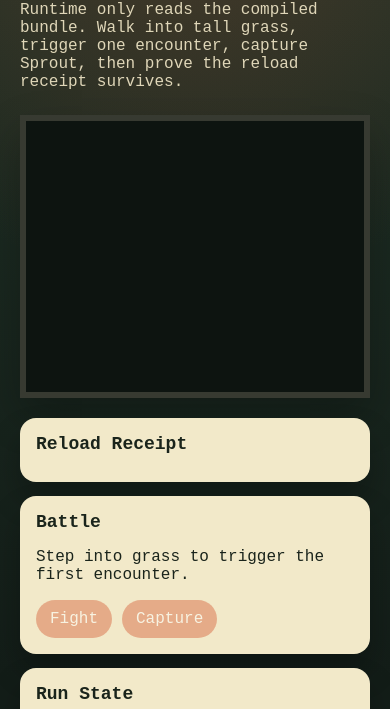
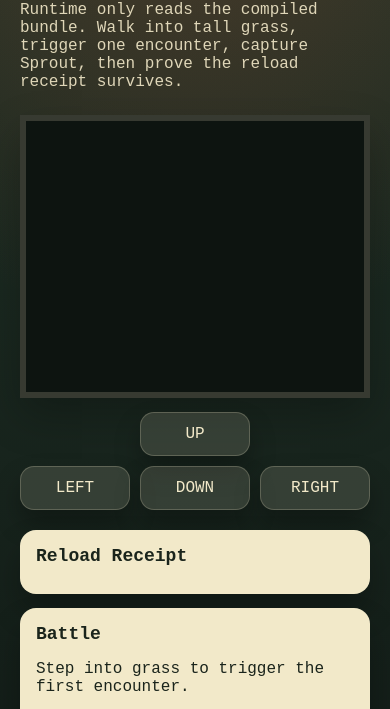
Before and after one commit to wimterrr/pixel-monster-no-engine, a website with bundled scripts: page index.html in a window 390 px wide. Shown: the part 103-812 px from the top of the page. Built offline with nearby package versions, Linux system fonts and the light colour scheme; files whose address does not match are found by name.

Commit message:
Add mobile touch controls

```diff
--- a/docs/src/styles.css
+++ b/docs/src/styles.css
@@ -70,6 +70,47 @@ body {
   box-shadow: 0 18px 40px var(--shadow);
   image-rendering: pixelated;
   background: #0d1410;
+  touch-action: none;
+}
+
+.stage {
+  display: grid;
+  gap: 14px;
+}
+
+.mobile-controls {
+  display: none;
+  gap: 10px;
+  grid-template-columns: repeat(3, minmax(0, 1fr));
+  grid-template-areas:
+    ". up ."
+    "left down right";
+}
+
+.dpad {
+  border-radius: 14px;
+  background: rgba(242, 233, 201, 0.14);
+  border: 1px solid rgba(242, 233, 201, 0.22);
+  color: var(--panel);
+  box-shadow: 0 14px 26px rgba(0, 0, 0, 0.28);
+  padding: 12px 10px;
+  touch-action: none;
+}
+
+.dpad.up {
+  grid-area: up;
+}
+
+.dpad.left {
+  grid-area: left;
+}
+
+.dpad.down {
+  grid-area: down;
+}
+
+.dpad.right {
+  grid-area: right;
 }
 
 .panel {
@@ -120,6 +161,7 @@ button {
   color: white;
   font: inherit;
   cursor: pointer;
+  touch-action: manipulation;
 }
 
 button:disabled {
@@ -150,4 +192,8 @@ button:disabled {
   .playfield {
     grid-template-columns: 1fr;
   }
+
+  .mobile-controls {
+    display: grid;
+  }
 }
--- a/index.html
+++ b/index.html
@@ -17,7 +17,15 @@
         </p>
       </section>
       <section class="playfield">
-        <canvas id="game" width="320" height="256" aria-label="Route01 canvas"></canvas>
+        <div class="stage">
+          <canvas id="game" width="320" height="256" aria-label="Route01 canvas"></canvas>
+          <div class="mobile-controls" role="group" aria-label="Movement controls">
+            <button class="dpad up" data-move="up" type="button">UP</button>
+            <button class="dpad left" data-move="left" type="button">LEFT</button>
+            <button class="dpad down" data-move="down" type="button">DOWN</button>
+            <button class="dpad right" data-move="right" type="button">RIGHT</button>
+          </div>
+        </div>
         <aside class="panel">
           <div class="card">
             <h2>Reload Receipt</h2>
--- a/src/main.js
+++ b/src/main.js
@@ -11,6 +11,7 @@ const fightButton = document.querySelector("#fight-btn");
 const captureButton = document.querySelector("#capture-btn");
 const saveButton = document.querySelector("#save-btn");
 const reloadButton = document.querySelector("#reload-btn");
+const moveButtons = Array.from(document.querySelectorAll("[data-move]"));
 
 function createInitialState(bundle) {
   const startCheckpoint = bundle.checkpoints.find(
@@ -135,6 +136,11 @@ function movePlayer(state, dx, dy) {
   }
 }
 
+function attemptMove(state, dx, dy) {
+  movePlayer(state, dx, dy);
+  syncUi(state);
+}
+
 function resolveFight(state) {
   if (!state.battle) {
     return;
@@ -229,9 +235,48 @@ window.addEventListener("keydown", (event) => {
   }
 
   event.preventDefault();
-  movePlayer(state, move[0], move[1]);
-  syncUi(state);
+  attemptMove(state, move[0], move[1]);
 });
+
+const buttonMoves = {
+  up: [0, -1],
+  down: [0, 1],
+  left: [-1, 0],
+  right: [1, 0]
+};
+
+let moveInterval = null;
+
+function stopMoveRepeat() {
+  if (moveInterval) {
+    clearInterval(moveInterval);
+    moveInterval = null;
+  }
+}
+
+function startMoveRepeat(dx, dy) {
+  stopMoveRepeat();
+  attemptMove(state, dx, dy);
+  moveInterval = setInterval(() => attemptMove(state, dx, dy), 140);
+}
+
+for (const button of moveButtons) {
+  const dir = button.dataset.move;
+  const move = buttonMoves[dir];
+  if (!move) {
+    continue;
+  }
+
+  button.addEventListener("pointerdown", (event) => {
+    event.preventDefault();
+    button.setPointerCapture?.(event.pointerId);
+    startMoveRepeat(move[0], move[1]);
+  });
+
+  button.addEventListener("pointerup", stopMoveRepeat);
+  button.addEventListener("pointercancel", stopMoveRepeat);
+  button.addEventListener("pointerleave", stopMoveRepeat);
+}
 
 fightButton.addEventListener("click", () => {
   resolveFight(state);
--- a/src/styles.css
+++ b/src/styles.css
@@ -70,6 +70,47 @@ body {
   box-shadow: 0 18px 40px var(--shadow);
   image-rendering: pixelated;
   background: #0d1410;
+  touch-action: none;
+}
+
+.stage {
+  display: grid;
+  gap: 14px;
+}
+
+.mobile-controls {
+  display: none;
+  gap: 10px;
+  grid-template-columns: repeat(3, minmax(0, 1fr));
+  grid-template-areas:
+    ". up ."
+    "left down right";
+}
+
+.dpad {
+  border-radius: 14px;
+  background: rgba(242, 233, 201, 0.14);
+  border: 1px solid rgba(242, 233, 201, 0.22);
+  color: var(--panel);
+  box-shadow: 0 14px 26px rgba(0, 0, 0, 0.28);
+  padding: 12px 10px;
+  touch-action: none;
+}
+
+.dpad.up {
+  grid-area: up;
+}
+
+.dpad.left {
+  grid-area: left;
+}
+
+.dpad.down {
+  grid-area: down;
+}
+
+.dpad.right {
+  grid-area: right;
 }
 
 .panel {
@@ -120,6 +161,7 @@ button {
   color: white;
   font: inherit;
   cursor: pointer;
+  touch-action: manipulation;
 }
 
 button:disabled {
@@ -150,4 +192,8 @@ button:disabled {
   .playfield {
     grid-template-columns: 1fr;
   }
+
+  .mobile-controls {
+    display: grid;
+  }
 }
```
Also changed, not shown: docs/index.html (+9 -1 lines), docs/src/main.js (+47 -2 lines).
